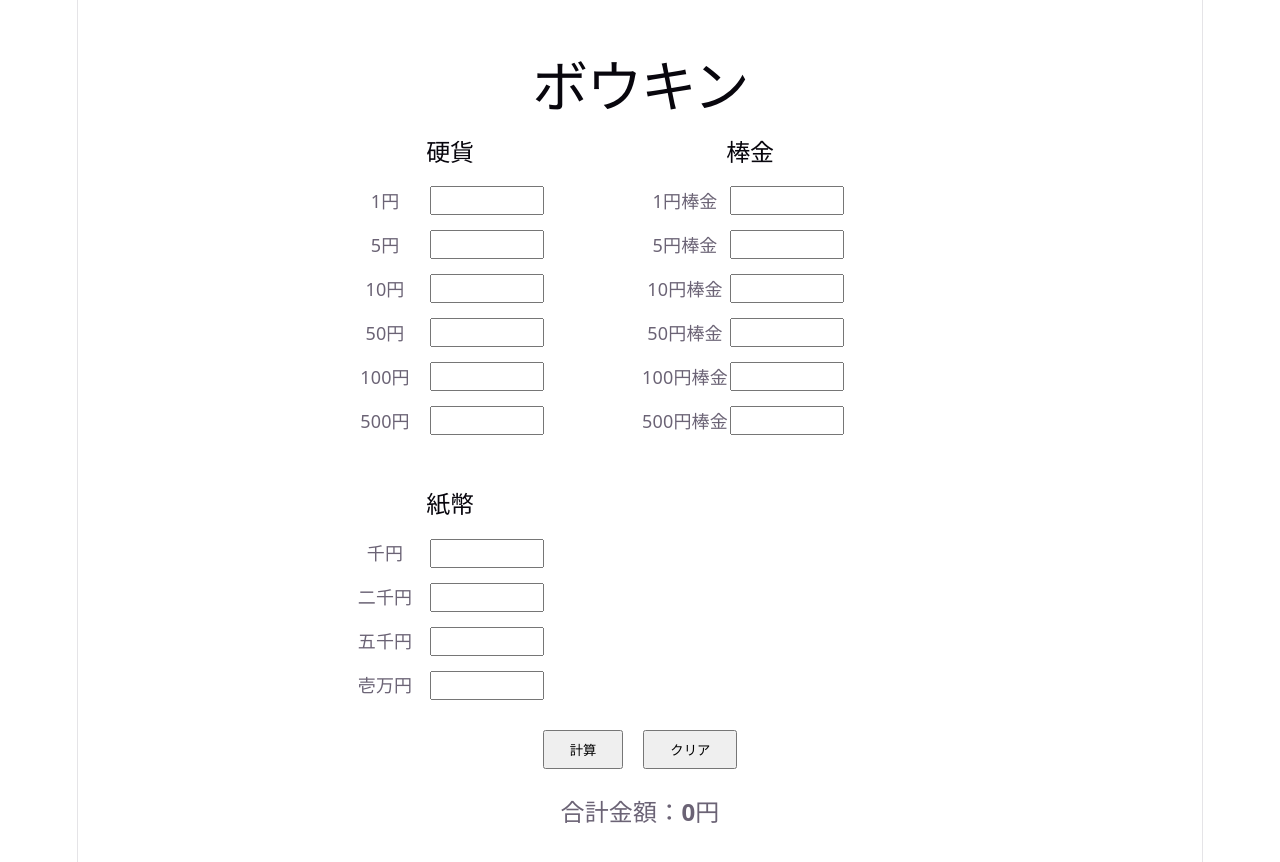
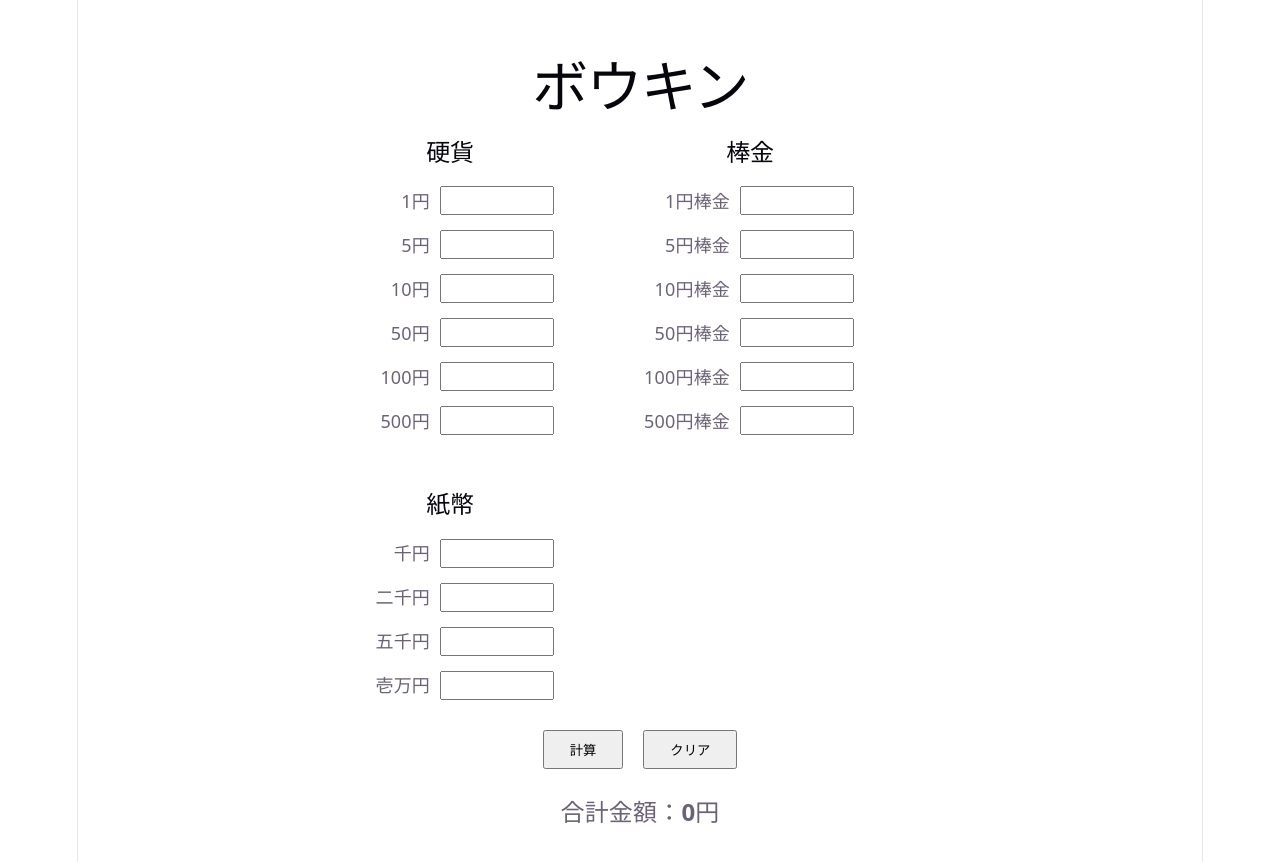
Before and after one commit to Haruki527/Boukin, a React (Vite) app in the folder productform-react/: page / in a window 1280 px wide. Shown: the top 862 px of the page. Built offline with nearby package versions, Linux system fonts and the light colour scheme; no server answers.

Commit message:
入力桁を13桁に制限、入力テキストを右寄せに変更、エンターキー押下時の動作を計算ボタン実行に定義、エラー処理を計算ボタン実行時に変更

```diff
--- a/productform-react/src/App.css
+++ b/productform-react/src/App.css
@@ -24,16 +24,19 @@ h2 {
 .input-row {
   display: flex;
   align-items: center;
+  gap: 10px;
   margin-bottom: 15px;
 }
 
 .input-row label {
   width: 90px;
+  text-align: right;
 }
 
 .input-row input {
   width: 100px;
   padding: 5px;
+  text-align: right;
 }
 
 .banknote-section {
--- a/productform-react/src/App.jsx
+++ b/productform-react/src/App.jsx
@@ -67,31 +67,12 @@ function App() {
   const handleChange = (e) => {
     const {name, value} = e.target;
 
-    // 空欄は許可する
-    if (value === "") {
-      setFormData({
-        ...formData,
+      setFormData((prev) => ({
+        ...prev,
         [name]: value,
-      });
-
+      }));
       setErrorMessage("");
-      return;
     }
-
-    // 0以上の整数かチェック
-    if (!/^\d+$/.test(value)) {
-      setErrorMessage("枚数・本数は半角数字の0以上の整数で入力してください。");
-      return;
-    }
-
-    setFormData({
-      ...formData,
-      [name]: value,
-    });
-
-    // 正しい入力ならエラーを消す
-    setErrorMessage("");
-  };
 
   // クリアボタン
   const handleClear = () => {
@@ -102,23 +83,50 @@ function App() {
 
   // 計算ボタン
   const handleCalculate = async () => {
+    const cleanedData = { ...formData };
+    let hasError = false;
 
-    if (errorMessage) {
-      alert("入力内容を修正してください。");
+    Object.keys(cleanedData).forEach((key) => {
+      const value = cleanedData[key];
+      if (value === "") {
+        return;
+      }
+
+      if (!/^\d+$/.test(value) || value.length > 13) {
+        cleanedData[key] = "";
+        hasError = true;
+      }
+    });
+
+    if (hasError) {
+      setFormData(cleanedData);
+      setErrorMessage("枚数・本数は0以上の半角整数で入力してください。")
       return;
     }
 
+    // 空欄は0として送信
+    const requestData = {};
+    Object.keys(cleanedData).forEach((key) => {
+      requestData[key] =
+          cleanedData[key] === "" ? 0 : Number(cleanedData[key]);
+    });
+
     try {
-
-      const data = await calculateMoney(formData);
-
+      const data = await calculateMoney(requestData);
       setTotalAmount(data.totalAmount);
-
+      setErrorMessage("");
     } catch (error) {
       console.error(error);
       alert(error.message);
     }
   };
+
+  const handleKeyDown = (e) => {
+    if (e.key === "Enter") {
+      e.preventDefault();
+      handleCalculate();
+    }
+  }
 
   return (
       <div className="boukin">
@@ -133,6 +141,7 @@ function App() {
               items={coinItems}
               formData={formData}
               handleChange={handleChange}
+              handleKeyDown={handleKeyDown}
           />
 
           {/* 棒金 */}
@@ -141,6 +150,7 @@ function App() {
               items={rollItems}
               formData={formData}
               handleChange={handleChange}
+              handleKeyDown={handleKeyDown}
           />
 
         </div>
@@ -152,6 +162,7 @@ function App() {
                 items={banknoteItems}
                 formData={formData}
                 handleChange={handleChange}
+                handleKeyDown={handleKeyDown}
             />
         </div>
 
--- a/productform-react/src/components/MoneySection.jsx
+++ b/productform-react/src/components/MoneySection.jsx
@@ -2,7 +2,8 @@ function MoneySection({
                           title,
                           items,
                           formData,
-                          handleChange
+                          handleChange,
+                          handleKeyDown
                       }) {
     return (
         <div className="money-column">
@@ -14,11 +15,12 @@ function MoneySection({
 
                     <input
                         type="text"
-                        min="0"
-                        step="1"
+                        inputMode="numeric"
                         name={item.name}
                         value={formData[item.name]}
                         onChange={handleChange}
+                        onKeyDown={handleKeyDown}
+                        maxLength={13}
                     />
                 </div>
             ))}
```
